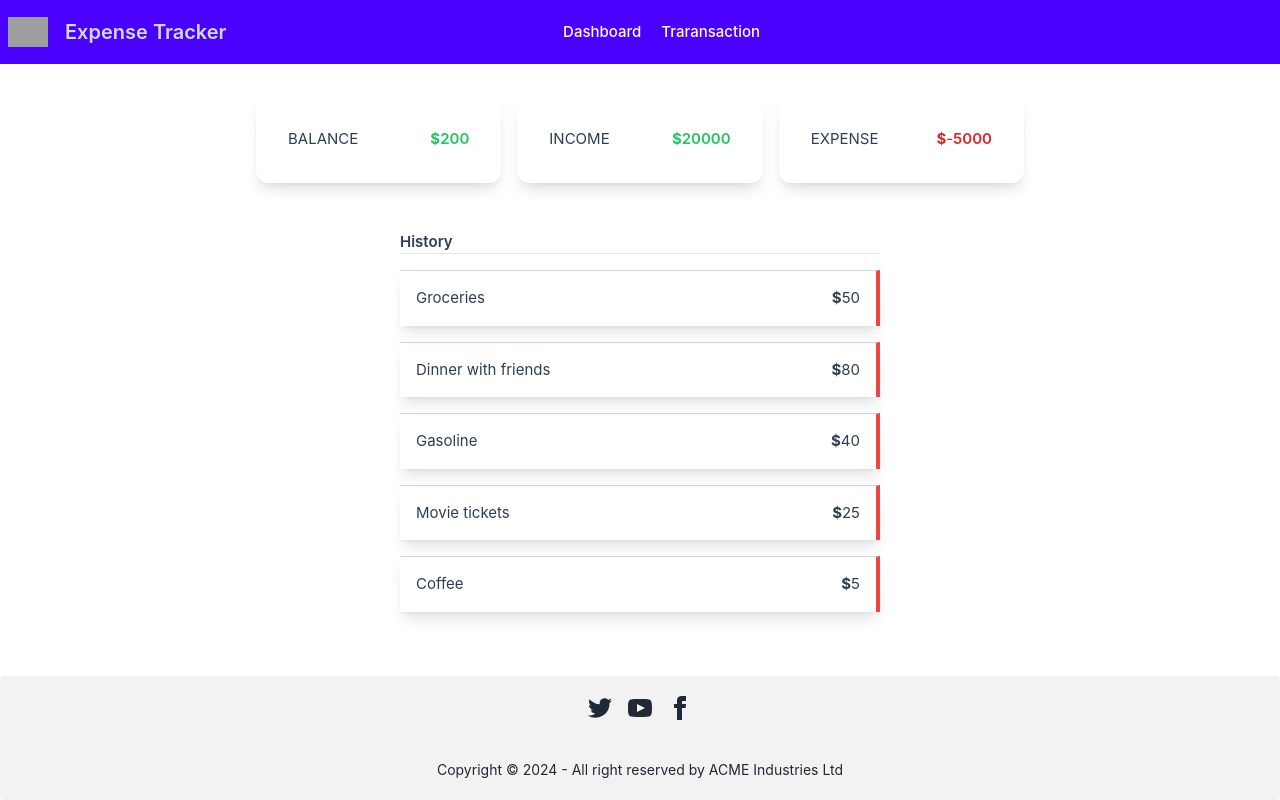
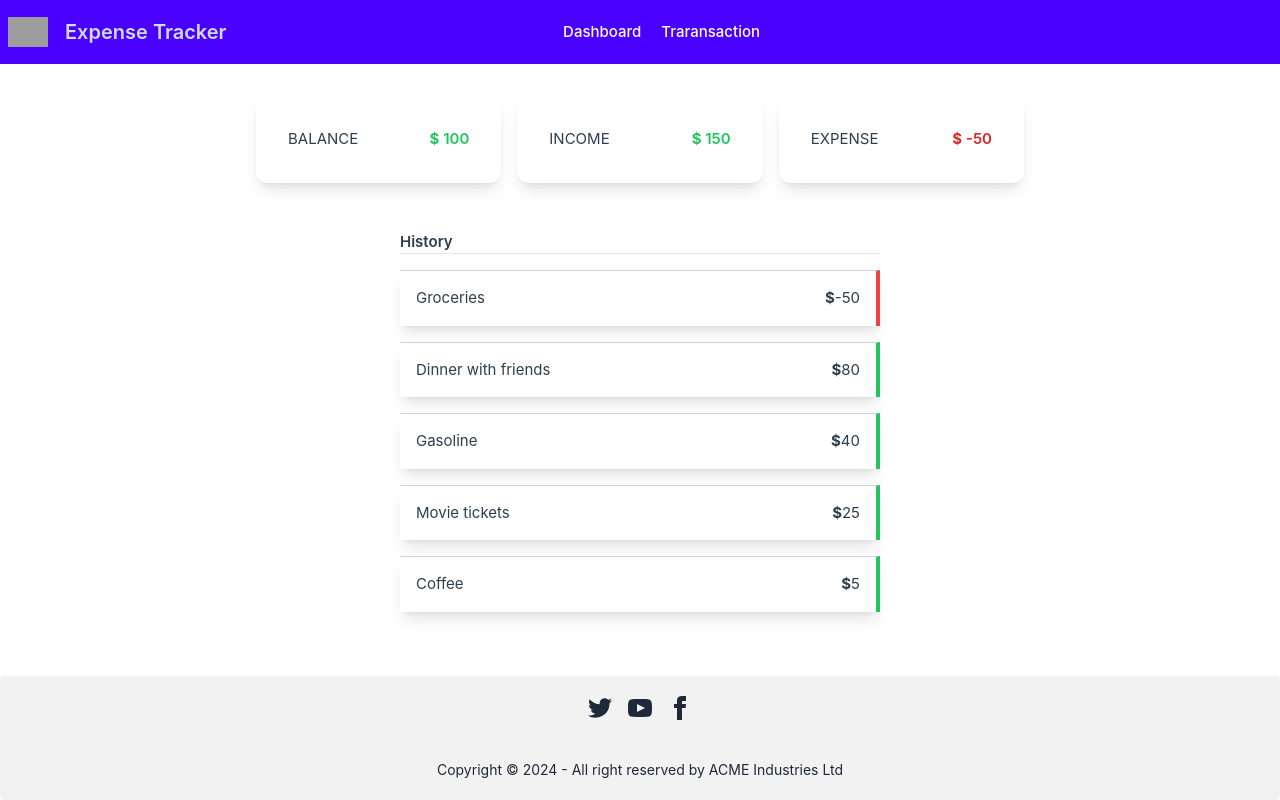
Before and after one commit to Yohannes-F21/vue-expense-tracker, a Vue app: page /dashboard in a window 1280 px wide. Built offline with nearby package versions, Linux system fonts and the light colour scheme; grey boxes are pictures that could not be loaded.

Commit message:
add-transaction and dashboard completed

```diff
--- a/src/components/AddTransaction.vue
+++ b/src/components/AddTransaction.vue
@@ -1,9 +1,31 @@
 <script setup>
-import { ref } from "vue";
+import { ref, onMounted, reactive } from "vue";
+import { useRouter } from "vue-router";
+const router = useRouter();
+import { useTransactionStore } from "../stores/TransactionStore";
+let transaction = useTransactionStore();
+let noID = transaction.expensesList.length + 1;
+onMounted(() => {
+  // console.log(noID);
+  // console.log(transaction.expensesList);
+});
+const text = ref("");
+const amount = ref(0);
+const formData = reactive({
+  id: noID,
+  text: " ",
+  amount: null,
+});
 
-const text = ref("");
-const amount = ref();
-console.log(text);
+const onSubmit = () => {
+  // const newTransactionItems = {
+  //   id: noID++,
+  //   text: text,
+  //   amount: amount,
+  // };
+  transaction.expensesList.push(formData);
+  router.push("/dashboard");
+};
 </script>
 <template>
   <h3 class="text-xl font-semibold">Add new transaction</h3>
@@ -16,7 +38,7 @@ console.log(text);
         type="text"
         id="text"
         placeholder="Enter text..."
-        v-model="text"
+        v-model="formData.text"
       />
     </div>
     <div class="form-control pb-4 pl-4 pr-4">
@@ -25,10 +47,10 @@ console.log(text);
         (negative - expense, positive - income)</label
       >
       <input
-        type="text"
+        type="number"
         id="amount"
         placeholder="Enter amount..."
-        v-model="amount"
+        v-model="formData.amount"
         class="border border-solid border-[#dedede] text-4 rounded-sm p-2"
       />
     </div>
--- a/src/components/TransactionItem.vue
+++ b/src/components/TransactionItem.vue
@@ -1,9 +1,17 @@
 <script setup>
+import { computed } from "vue";
 const props = defineProps(["text", "amount"]);
+console.log(props.amount);
+const textColor = computed(() => {
+  if (props.amount < 0) {
+    return "border-r-red-500";
+  } else return "border-r-green-500";
+});
 </script>
 <template>
   <div
-    class="border-solid border-slate-300 border-t-[0.25px] p-4 shadow-lg flex justify-between my-4 border-r-4 border-r-red-500"
+    class="border-solid border-slate-300 border-t-[0.25px] p-4 shadow-lg flex justify-between my-4 border-r-4"
+    :class="textColor"
   >
     <h2>{{ text }}</h2>
     <p><b>$</b>{{ amount }}</p>
--- a/src/components/UI/BaseCard.vue
+++ b/src/components/UI/BaseCard.vue
@@ -6,21 +6,13 @@ const textColor = computed(() => {
     return "text-[#dc2626]";
   } else return "text-[#22c55e]";
 });
-const textSign = computed(() => {
-  if (props.balanceType === "EXPENSE") {
-    return true;
-  } else {
-    return false;
-  }
-});
 </script>
 <template>
   <div class="my-8 p-8 w-[80%] rounded-xl shadow-lg flex justify-between">
     <p>{{ balanceType }}</p>
     <p class="font-semibold" :class="textColor">
-      <span class="font-bold">$</span><span v-show="textSign">-</span
-      >{{ balance }}
+      <span class="font-bold">$</span>
+      {{ balance }}
     </p>
   </div>
 </template>
-<style scoped></style>
--- a/src/stores/TransactionStore.js
+++ b/src/stores/TransactionStore.js
@@ -7,7 +7,7 @@ export const useTransactionStore = defineStore("transaction", () => {
     {
       id: 1,
       text: "Groceries",
-      amount: 50.0,
+      amount: -50.0,
     },
     {
       id: 2,
@@ -30,19 +30,28 @@ export const useTransactionStore = defineStore("transaction", () => {
       amount: 5.0,
     },
   ]);
-  const total = ref(0.0);
-  const income = ref(0.0);
-  const expense = ref(0.0);
 
   // const doubleCount = computed(() => count.value * 2)
   // function increment() {
   //   count.value++
   // }
   const totalBalance = computed(() => {
-    return (total.value = expensesList.reduce((acc, transaction) => {
-      return acc + transaction.amount;
-    }, 0));
+    return expensesList.reduce((accumulator, currentValue) => {
+      return accumulator + currentValue.amount;
+    }, 0);
   });
 
-  return { expensesList, total, income, expense, totalBalance };
+  const income = computed(() => {
+    return expensesList.reduce((accumulator, currentValue) => {
+      return accumulator + (currentValue.amount >= 0 ? currentValue.amount : 0);
+    }, 0);
+  });
+
+  const expense = computed(() => {
+    return expensesList.reduce((accumulator, currentValue) => {
+      return accumulator + (currentValue.amount <= 0 ? currentValue.amount : 0);
+    }, 0);
+  });
+
+  return { expensesList, income, expense, totalBalance };
 });
--- a/src/views/Dashboard.vue
+++ b/src/views/Dashboard.vue
@@ -6,15 +6,15 @@ import { useTransactionStore } from "../stores/TransactionStore";
 let transaction = useTransactionStore();
 
 onMounted(() => {
-  console.log(transaction.totalBalance);
+  console.log(transaction.expensesList);
 });
 </script>
 <template>
   <div class="max-w-screen-md mx-auto flex justify-center items-center gap-4">
     <BaseCard balance-type="BALANCE" :balance="transaction.totalBalance">
     </BaseCard>
-    <BaseCard balance-type="INCOME" balance="20000"> </BaseCard>
-    <BaseCard balance-type="EXPENSE" balance="5000"> </BaseCard>
+    <BaseCard balance-type="INCOME" :balance="transaction.income"> </BaseCard>
+    <BaseCard balance-type="EXPENSE" :balance="transaction.expense"> </BaseCard>
   </div>
   <TransactionList :expenses="transaction.expensesList"></TransactionList>
 </template>
```
